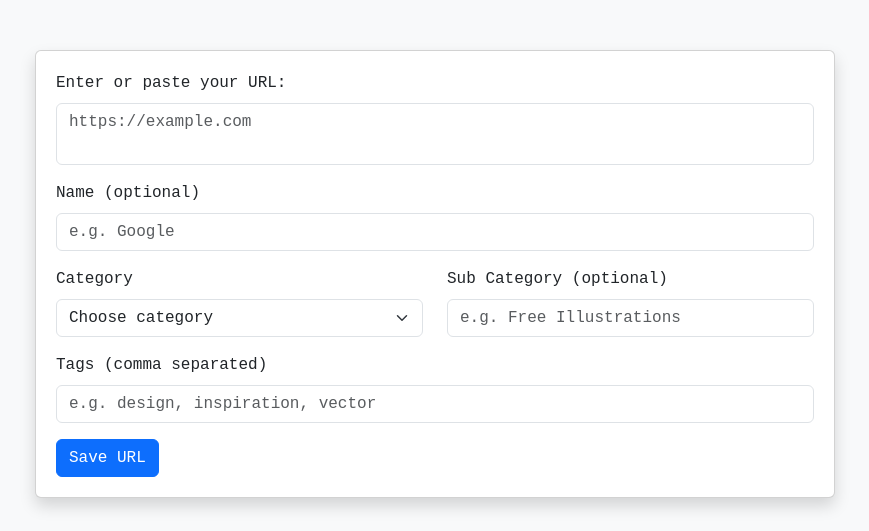
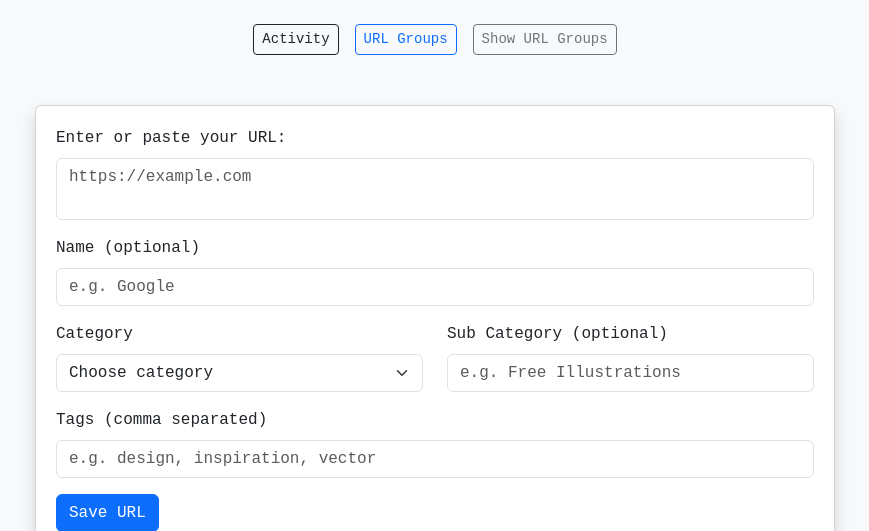
Before and after one commit to yashwanth2706/LinkBOX, a Django app: page / in a window 1280 px wide. Shown: the part 60-591 px from the top of the page, without its empty margins (205-1074 px from the left). Run offline with Django 5.2, Linux system fonts and the light colour scheme.

Commit message:
Added Activity and URLs Groups

```diff
--- a/urlsaver/templates/index.html
+++ b/urlsaver/templates/index.html
@@ -34,6 +34,144 @@
         <h4 class="m-0"><strong>UrlManager</strong></h4>
       </div>
     </nav>
+
+    <!-- Action Buttons -->
+    <div class="d-flex justify-content-center gap-3 mt-4">
+      <button
+        class="btn btn-outline-dark btn-sm"
+        data-bs-toggle="offcanvas"
+        data-bs-target="#activityPanel"
+      >
+        Activity
+      </button>
+      <button
+        class="btn btn-outline-primary btn-sm"
+        data-bs-toggle="modal"
+        data-bs-target="#urlGroupsModal"
+      >
+        URL Groups
+      </button>
+      <button
+        class="btn btn-outline-secondary btn-sm"
+        data-bs-toggle="offcanvas"
+        data-bs-target="#urlGroupsPanel"
+      >
+        Show URL Groups
+      </button>
+    </div>
+
+    <!-- Activity Offcanvas -->
+    <div class="offcanvas offcanvas-end" tabindex="-1" id="activityPanel">
+      <div class="offcanvas-header">
+        <h5 class="offcanvas-title">Activity</h5>
+        <button
+          type="button"
+          class="btn-close"
+          data-bs-dismiss="offcanvas"
+        ></button>
+      </div>
+      <div class="offcanvas-body">
+        <p>
+          <strong>Number of URLs stored:</strong> <span id="url-count">--</span>
+        </p>
+        <hr />
+        <h6>Top 10 Most Visited URLs:</h6>
+        <ul id="top-visited-list" class="list-group list-group-flush">
+          <!-- Example item -->
+          <!-- <li class="list-group-item d-flex justify-content-between align-items-center">
+        https://example.com
+        <span class="badge bg-primary rounded-pill">23</span>
+      </li> -->
+        </ul>
+      </div>
+    </div>
+
+    <!-- URL Groups Modal -->
+    <div class="modal fade" id="urlGroupsModal" tabindex="-1">
+      <div class="modal-dialog modal-lg">
+        <div class="modal-content">
+          <form id="url-group-form">
+            <div class="modal-header">
+              <h5 class="modal-title">Add URL Group</h5>
+              <button
+                type="button"
+                class="btn-close"
+                data-bs-dismiss="modal"
+              ></button>
+            </div>
+            <div class="modal-body">
+              <div class="mb-3">
+                <label for="group-name" class="form-label">Group Name *</label>
+                <input
+                  type="text"
+                  class="form-control"
+                  id="group-name"
+                  required
+                />
+              </div>
+              <div id="linkInputs">
+                <label class="form-label">Links *</label>
+                <input
+                  type="url"
+                  class="form-control mb-2"
+                  placeholder="https://..."
+                  required
+                />
+              </div>
+              <button
+                type="button"
+                class="btn btn-outline-secondary btn-sm mt-2"
+                onclick="addLinkInput()"
+              >
+                + Add Link
+              </button>
+            </div>
+            <div class="modal-footer">
+              <button type="submit" class="btn btn-success">
+                Add as Group
+              </button>
+            </div>
+          </form>
+        </div>
+      </div>
+    </div>
+
+    <!-- URL Groups Side Panel -->
+    <div class="offcanvas offcanvas-end" tabindex="-1" id="urlGroupsPanel">
+      <div class="offcanvas-header">
+        <h5 class="offcanvas-title">Saved URL Groups</h5>
+        <button
+          type="button"
+          class="btn-close"
+          data-bs-dismiss="offcanvas"
+        ></button>
+      </div>
+      <div class="offcanvas-body">
+        <table class="table table-bordered table-hover">
+          <thead class="table-light">
+            <tr>
+              <th>#</th>
+              <th>Group Name</th>
+              <th># of URLs</th>
+              <th>Actions</th>
+            </tr>
+          </thead>
+          <tbody id="group-list-body">
+            <!-- Example row -->
+            <!-- <tr>
+          <td>1</td>
+          <td>Design Tutorial</td>
+          <td>5</td>
+          <td>
+            <button class="btn btn-sm btn-outline-primary">Edit</button>
+            <button class="btn btn-sm btn-outline-success">Launch</button>
+            <button class="btn btn-sm btn-outline-danger">Delete</button>
+          </td>
+        </tr> -->
+          </tbody>
+        </table>
+      </div>
+    </div>
 
     <!-- URL Input Card -->
     <div class="card shadow">
@@ -285,6 +423,21 @@
         }
       }
     </script>
+    <script>
+      function addLinkInput() {
+        const input = document.createElement("input");
+        input.type = "url";
+        input.className = "form-control mb-2";
+        input.placeholder = "https://...";
+        document.getElementById("linkInputs").appendChild(input);
+      }
+
+      // Example: You can later populate top visited list and group list dynamically
+      // document.getElementById("url-count").innerText = "123";
+      // document.getElementById("top-visited-list").innerHTML = "...";
+      // document.getElementById("group-list-body").innerHTML = "...";
+    </script>
+
     <script src="https://cdn.jsdelivr.net/npm/bootstrap@5.3.7/dist/js/bootstrap.bundle.min.js"></script>
   </body>
 </html>
```
